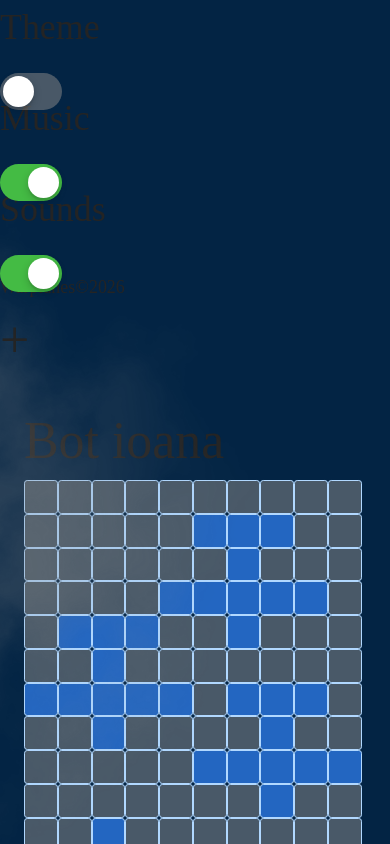
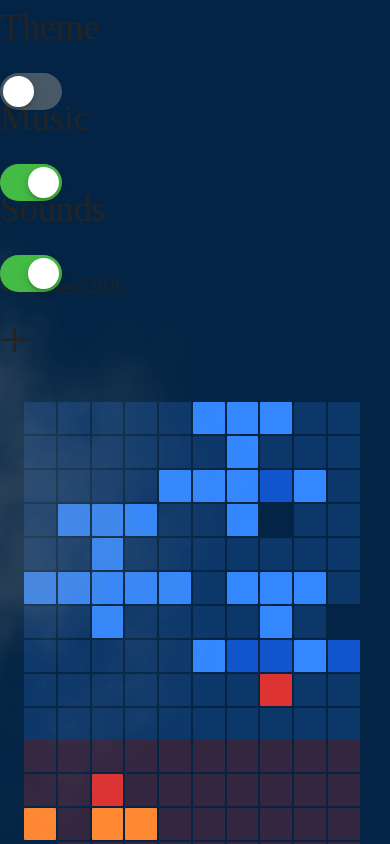
Before and after one commit to Vascool14/warplanes, a React (Vite) app in the folder client/: page /tables/bot-ioana in a window 390 px wide. Shown: the top 844 px of the page. Built offline with nearby package versions, Linux system fonts and the light colour scheme; a web font is replaced by a local one.

Commit message:
board logic

```diff
--- a/client/src/App.css
+++ b/client/src/App.css
@@ -88,31 +88,35 @@ button:active .buttonTop {transform: translateY(0);}
     background: linear-gradient(transparent 0%, var(--sky) 45%, var(--sky) 55%, transparent 70%);
 }
 
-/* tile */
+/* board */
 .board{
     display: flex ;
     flex-wrap: wrap;
     aspect-ratio: 1/1;
+    gap: 2px;
 }
 .board .tile{
-    width: 10%;
-    height: 10%;
-    background: var(--gray);
-    border: 1px solid var(--sky);
+    width: calc(10% - 2px);
+    height: calc(10% - 2px);
     border-radius: 0.2rem;
-    transition: all 0.s ease;
+    transition: all 0.05s ease;
 }
 .board .tile.enemy:hover{
-    border: 2px solid var(--gray);
+    filter: brightness(1.1);
 }
-.board .tile.enemy:active{
-    background: var(--sky);
-    border: none;
-}
+
 @media not all and (min-width: 640px){
-    .board{ width: 40vh; height: 100%; }
+    .board{
+        width: 40vh;
+        height: 100%;
+    }
+    .board .tile{
+        border-radius: 1px;
+    }
 }
 @media (min-width: 640px) {
-    .board {  width: 100%; max-width: 40rem; }
-    .board .tile { border-width: 2px; border-radius: 0.4rem;}
+    .board {
+        width: 100%;
+        max-width: 35rem;
+    }
 }
--- a/client/src/pages/BotGame.tsx
+++ b/client/src/pages/BotGame.tsx
@@ -1,30 +1,31 @@
 
-export default function BotGame({bot}:{bot: 'vasile'|'ioana'}) {
+export default function BotGame({bot}:{bot:'vasile'|'ioana'}){
     const enemyBoard = [
-        0,0,1,0,0,0,0,0,0,0,
-        1,1,1,1,1,0,0,0,0,0,
-        0,0,1,0,0,0,0,1,0,0,
-        0,1,1,1,0,1,1,1,1,1,
-        0,0,0,0,0,0,0,1,0,0,
-        0,0,0,1,0,0,1,1,1,0,
-        0,1,1,1,1,1,0,0,0,0,
-        0,0,0,1,0,0,0,0,0,0,
-        0,0,1,1,1,0,0,0,0,0,
-        0,0,0,0,0,0,0,0,0,0
+        {hit:false, head: false, body: false},{hit:false, head: false, body: false},{hit:false, head: false, body: false},{hit:false, head: false, body: false},{hit:false, head: false, body: false},{hit:false, head: false, body: false},{hit:false, head: false, body: false},{hit:false, head: false, body: false},{hit:false, head: false, body: false},{hit:false, head: false, body: false},
+        {hit:false, head: false, body: false},{hit:false, head: false, body: false}, {hit:true, head: true, body: true},{hit:false, head: false, body: false},{hit:false, head: false, body: false},{hit:false, head: false, body: false},{hit:false, head: false, body: false},{hit:false, head: false, body: false},{hit:false, head: false, body: false},{hit:false, head: false, body: false},
+        {hit:true, head: false, body: true}, {hit:false, head: false, body: true}, {hit:true, head: false, body: true}, {hit:true, head: false, body: true}, {hit:false, head: false, body: true},{hit:false, head: false, body: false},{hit:false, head: false, body: false},{hit:false, head: false, body: false},{hit:false, head: false, body: false},{hit:false, head: false, body: false},
+        {hit:true, head: false, body: false},{hit:false, head: false, body: false}, {hit:false, head: false, body: true},{hit:false, head: false, body: false},{hit:false, head: false, body: false},{hit:false, head: false, body: false},{hit:false, head: false, body: false}, {hit:false, head: true, body: true},{hit:false, head: false, body: false},{hit:false, head: false, body: false},
+        {hit:false, head: false, body: false}, {hit:false, head: false, body: true}, {hit:false, head: false, body: true}, {hit:false, head: false, body: true},{hit:false, head: false, body: false}, {hit:false, head: false, body: true}, {hit:false, head: false, body: true}, {hit:false, head: false, body: true}, {hit:false, head: false, body: true}, {hit:false, head: false, body: true},
+        {hit:false, head: false, body: false},{hit:false, head: false, body: false},{hit:false, head: false, body: false},{hit:false, head: false, body: false},{hit:false, head: false, body: false},{hit:false, head: false, body: false},{hit:false, head: false, body: false}, {hit:false, head: false, body: true},{hit:false, head: false, body: false},{hit:false, head: false, body: false},
+        {hit:false, head: false, body: false},{hit:false, head: false, body: false},{hit:true, head: false, body: false}, {hit:false, head: true, body: true},{hit:false, head: false, body: false},{hit:false, head: false, body: false}, {hit:false, head: false, body: true}, {hit:false, head: false, body: true}, {hit:false, head: false, body: true},{hit:false, head: false, body: false},
+        {hit:false, head: false, body: false}, {hit:false, head: false, body: true}, {hit:true, head: false, body: true}, {hit:false, head: false, body: true}, {hit:false, head: false, body: true}, {hit:false, head: false, body: true},{hit:false, head: false, body: false},{hit:false, head: false, body: false},{hit:false, head: false, body: false},{hit:false, head: false, body: false},
+        {hit:false, head: false, body: false},{hit:false, head: false, body: false},{hit:false, head: false, body: false}, {hit:false, head: false, body: true},{hit:false, head: false, body: false},{hit:false, head: false, body: false},{hit:false, head: false, body: false},{hit:false, head: false, body: false},{hit:false, head: false, body: false},{hit:false, head: false, body: false},
+        {hit:false, head: false, body: false},{hit:false, head: false, body: false}, {hit:false, head: false, body: true}, {hit:false, head: false, body: true}, {hit:false, head: false, body: true},{hit:false, head: false, body: false},{hit:false, head: false, body: false},{hit:false, head: false, body: false},{hit:false, head: false, body: false},{hit:false, head: false, body: false},
     ]
     return (
-        <main className="flex max-sm:flex-col items-center justify-center gap-6 md:pt-24">
-            <h1 className="absolute top-[var(--padding)]">Bot {bot}</h1>
+        <main className="flex max-sm:flex-col items-center justify-center gap-6">
             <section className="board">
                 {[...enemyBoard].reverse().map((tile, i) => (
                     <div key={i} className="tile"
-                    style={{background: tile==1?'#38fa':'var(--gray)'}}></div>
+                    style={{background: tile.hit&&tile.head?'#d33':tile.hit&&tile.body?'#15c':tile.hit?'transparent':tile.body?'#38f':'#38f3'}}
+                    ></div>
                 ))}
             </section>
             <section className="board">
                 {enemyBoard.map((tile, i) => (
-                    <div key={i} className="tile cursor-pointer enemy"
-                    style={{background: tile==1?'#38fa':'var(--gray)'}}></div>
+                    <div key={i} className="tile cursor-pointer enemy flex items-center justify-center"
+                    style={{background: tile.hit&&!tile.body?'transparent':tile.hit&&tile.head?'#d33':tile.hit&&tile.body?'#f83':'#f333'}}
+                    ></div>
                 ))}
             </section>
         </main>
--- a/client/src/pages/Game.tsx
+++ b/client/src/pages/Game.tsx
@@ -8,29 +8,29 @@ export default function Game() {
         console.log(state)
     }, [])
     const enemyBoard = [
-        0,0,1,0,0,0,0,0,0,0,
-        1,1,1,1,1,0,0,0,0,0,
-        0,0,1,0,0,0,0,1,0,0,
-        0,1,1,1,0,1,1,1,1,1,
-        0,0,0,0,0,0,0,1,0,0,
-        0,0,0,1,0,0,1,1,1,0,
-        0,1,1,1,1,1,0,0,0,0,
-        0,0,0,1,0,0,0,0,0,0,
-        0,0,1,1,1,0,0,0,0,0,
-        0,0,0,0,0,0,0,0,0,0
+        {head: false, body: false},{head: false, body: false},{head: false, body: false},{head: false, body: false},{head: false, body: false},{head: false, body: false},{head: false, body: false},{head: false, body: false},{head: false, body: false},{head: false, body: false},
+        {head: false, body: false},{head: false, body: false}, {head: true, body: true},{head: false, body: false},{head: false, body: false},{head: false, body: false},{head: false, body: false},{head: false, body: false},{head: false, body: false},{head: false, body: false},
+        {head: false, body: true}, {head: false, body: true}, {head: false, body: true}, {head: false, body: true}, {head: false, body: true},{head: false, body: false},{head: false, body: false},{head: false, body: false},{head: false, body: false},{head: false, body: false},
+        {head: false, body: false},{head: false, body: false}, {head: false, body: true},{head: false, body: false},{head: false, body: false},{head: false, body: false},{head: false, body: false}, {head: true, body: true},{head: false, body: false},{head: false, body: false},
+        {head: false, body: false}, {head: false, body: true}, {head: false, body: true}, {head: false, body: true},{head: false, body: false}, {head: false, body: true}, {head: false, body: true}, {head: false, body: true}, {head: false, body: true}, {head: false, body: true},
+        {head: false, body: false},{head: false, body: false},{head: false, body: false},{head: false, body: false},{head: false, body: false},{head: false, body: false},{head: false, body: false}, {head: false, body: true},{head: false, body: false},{head: false, body: false},
+        {head: false, body: false},{head: false, body: false},{head: false, body: false}, {head: true, body: true},{head: false, body: false},{head: false, body: false}, {head: false, body: true}, {head: false, body: true}, {head: false, body: true},{head: false, body: false},
+        {head: false, body: false}, {head: false, body: true}, {head: false, body: true}, {head: false, body: true}, {head: false, body: true}, {head: false, body: true},{head: false, body: false},{head: false, body: false},{head: false, body: false},{head: false, body: false},
+        {head: false, body: false},{head: false, body: false},{head: false, body: false}, {head: false, body: true},{head: false, body: false},{head: false, body: false},{head: false, body: false},{head: false, body: false},{head: false, body: false},{head: false, body: false},
+        {head: false, body: false},{head: false, body: false}, {head: false, body: true}, {head: false, body: true}, {head: false, body: true},{head: false, body: false},{head: false, body: false},{head: false, body: false},{head: false, body: false},{head: false, body: false},
     ]
     return (
         <main className="flex max-sm:flex-col items-center justify-center gap-6 md:pt-24">
             <section className="board">
                 {[...enemyBoard].reverse().map((tile, i) => (
                     <div key={i} className="tile"
-                    style={{background: tile==1?'#38fa':'var(--gray)'}}></div>
+                    style={{background: tile.body?'#38fa':'var(--gray)'}}></div>
                 ))}
             </section>
             <section className="board">
                 {enemyBoard.map((tile, i) => (
                     <div key={i} className="tile cursor-pointer enemy"
-                    style={{background: tile==1?'#38fa':'var(--gray)'}}></div>
+                    style={{background: tile.body?'#38fa':'var(--gray)'}}></div>
                 ))}
             </section>
         </main>
--- /dev/null
+++ b/client/src/utils/BotLogic.ts
@@ -0,0 +1 @@
+import { TileType, PlaneType } from '../types';
```
Also changed, not shown: client/src/pages/Tables.tsx (+8 -8 lines), client/src/types.ts (+9 -4 lines), client/src/utils/Board.ts (added, +28 -0 lines).
